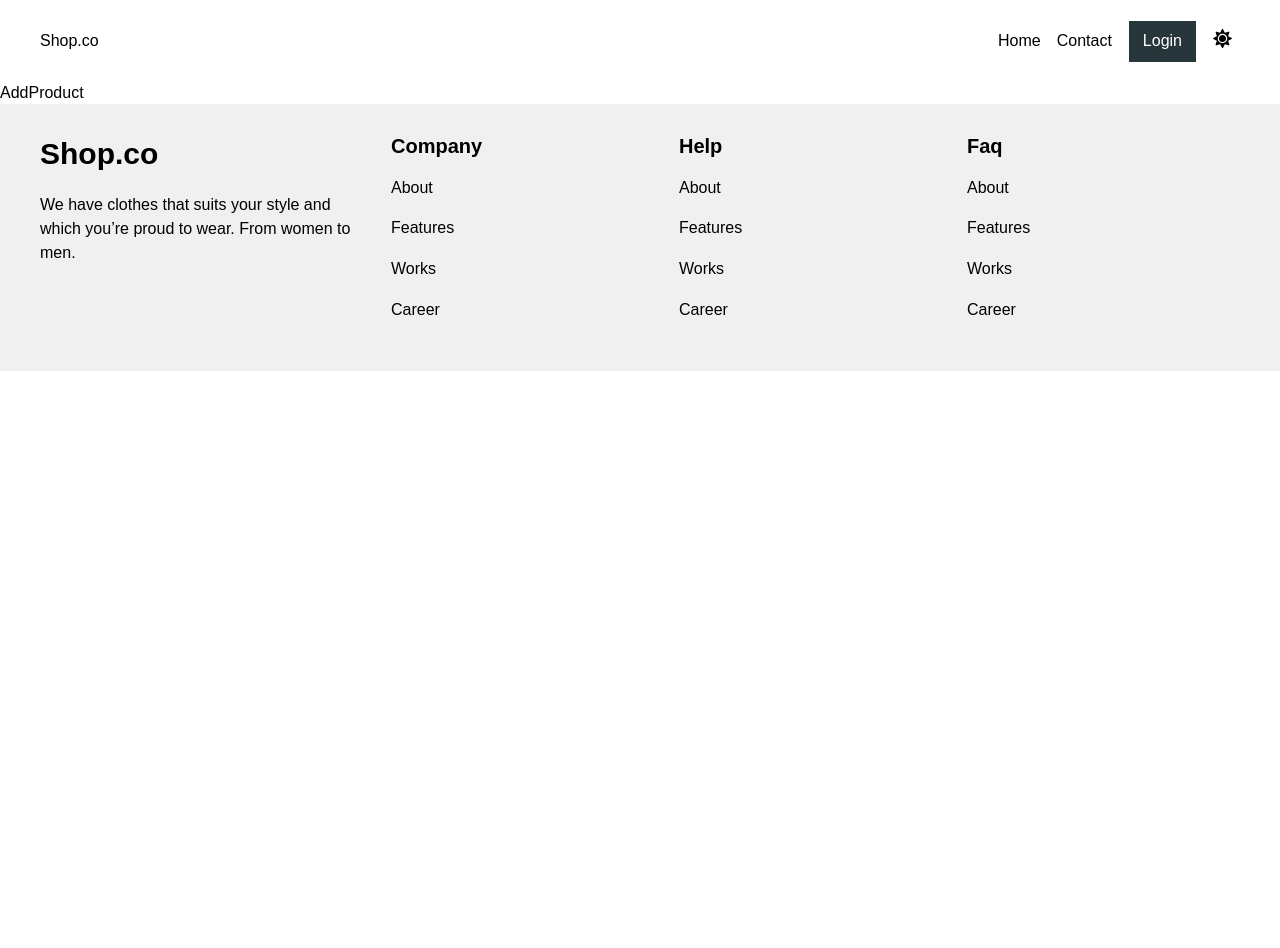
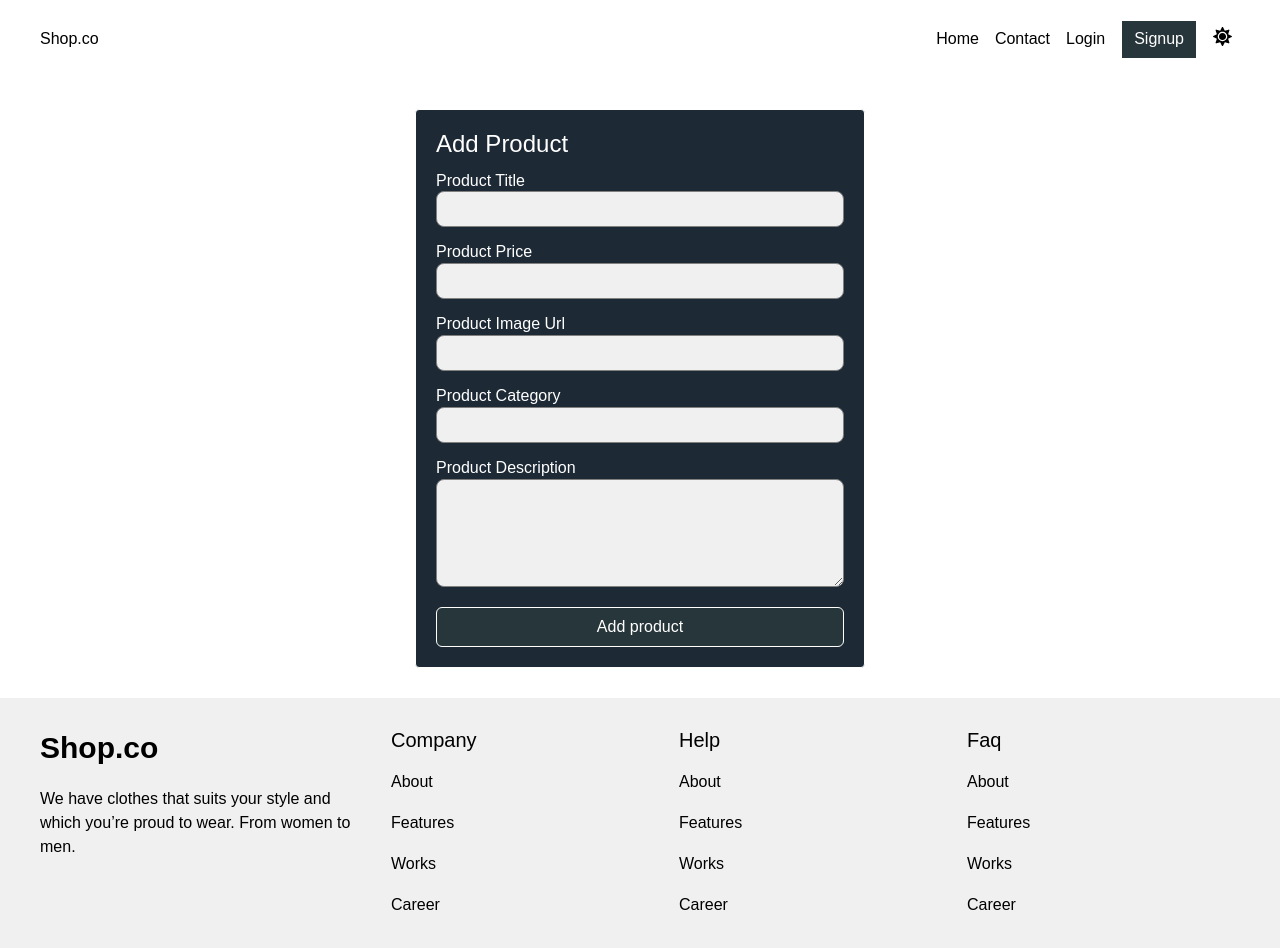
Before and after one commit to deekshantThapa/react-ecom, a React app: page /add-product in a window 1280 px wide. Shown: the top 948 px of the page. Before the commit the page ends 800 px from the top, so only its background shows below. Built offline with nearby package versions, Linux system fonts and the light colour scheme; no server answers; the database is empty; the HTML template or start-up script is replaced by a standard one.

Commit message:
adding products in firestore

```diff
--- a/src/assets/Css/Style.css
+++ b/src/assets/Css/Style.css
@@ -37,7 +37,7 @@ h5,
 h6 {
   line-height: 1.2;
   margin-bottom: 12px;
-  font-weight: 600;
+  font-weight: 500;
 }
 
 h1 {
@@ -153,6 +153,11 @@ section {
   padding: 30px 0;
 }
 
+button{
+  font-size: 16px;
+  font-family: var(--poppins-font);
+}
+
 .entry-header.text-center {
   text-align: center;
 }
@@ -161,18 +166,23 @@ section {
   margin-bottom: 30px;
 }
 
-.btn-primary {
-  background: var(--secondary);
-  font-family: var(--poppins-font);
+.btn-primary, .btn-secondary {
   cursor: pointer;
-  padding: 10px 14px;
-  color: var(--white);
+  padding: 8px 12px;
   border: 1px solid var(--white);
-  font-size: 16px;
   transition: all 0.3s linear 0s;
 }
 
-.btn-primary:hover {
+.btn-primary{
+  background: var(--secondary);
+  color: var(--white);
+}
+
+.btn-secondary{
+  border: 1px solid var(--gray);
+}
+
+.btn-primary:hover, .btn-secondary:hover {
   background: var(--primary);
   color: var(--white);
 }
@@ -323,6 +333,27 @@ nav a.active {
   margin-top: 5px;
 }
 
+/* product add update */
+
+.input-wrap {
+  margin-bottom: 15px;
+}
+
+.product-add-update form {
+  max-width: 450px;
+  margin: auto;
+  background: var(--dark-mode-bg);
+  color: var(--white);
+  padding: 20px;
+  border: 1px solid var(--white);
+  border-radius: 4px;
+}
+
+.product-add-update form .btn-primary{
+  border-radius: 6px;
+  width: 100%;
+  padding: 10px 14px;
+}
 
 /* footer start */
 
--- a/src/components/Navbar.jsx
+++ b/src/components/Navbar.jsx
@@ -39,14 +39,17 @@ export default function Navbar() {
         {user?.user?.email === 'admin@gmail.com' &&
         <li><NavLink to="dashboard">Dashboard</NavLink></li>}
 
-        {user?.user?.email && <li><NavLink to="cart">Cart</NavLink></li>}
+        {user?.user?.email && user?.user?.email !== 'admin@gmail.com' && <li><NavLink to="cart">Cart</NavLink></li>}
 
         <li><NavLink to="contact">Contact</NavLink></li>
 
         <li>{user?.user?.email ?
-          <Link className="btn-primary" onClick={handleLogout}>Logout</Link> :
-          <Link className="btn-primary" to={"/login"}>Login</Link>}
+          <Link onClick={handleLogout}>Logout</Link> :
+          <Link to={"/login"}>Login</Link>}
         </li>
+
+        {!user?.user?.email &&
+        <li><Link to={'/signup'} className="btn-primary">Signup</Link></li>}
 
         <li onClick={themeToggle}>
           {darkMode ? <FaMoon size={19} /> : <FaSun size={19} />}
--- a/src/components/ProtectedRoute/ProtectedRouteForUser.jsx
+++ b/src/components/ProtectedRoute/ProtectedRouteForUser.jsx
@@ -2,6 +2,7 @@ import { Navigate } from "react-router-dom";
 
 export default function ProtectedRouteForUser({children}) {
 
+    // parsing as we need the data in 'object' form
     const user = JSON.parse(localStorage.getItem('user'));
 
     if(user){
--- a/src/context/Data/MyState.jsx
+++ b/src/context/Data/MyState.jsx
@@ -1,6 +1,9 @@
-import { useState } from "react";
+import { useEffect, useState } from "react";
 import MyContext from "./MyContext"
-import { Navigate } from "react-router-dom";
+import { fireDB } from "../../firebase/FirebaseConfig";
+import { addDoc, collection, doc, onSnapshot, orderBy, query, QuerySnapshot, Timestamp } from "firebase/firestore";
+import { toast } from "react-toastify";
+import { useNavigate } from "react-router-dom";
 
 export default function myState(props) {
 
@@ -25,13 +28,105 @@ export default function myState(props) {
 
   const [loading, setLoading] = useState(false);
 
+  // 3. Products work around
+
+  const [products, setProducts] = useState({
+    title: null,
+    price: null,
+    imageUrl: null,
+    category: null,
+    description: null,
+    time: Timestamp.now(),
+    date: new Date().toLocaleString(
+      "en-US",
+      {
+        month: "short",
+        day: "2-digit",
+        year: "numeric"
+      }
+    )
+  })
+
+  // a. Adding product
+
+  const addProduct = async (e) => {
+
+    e.preventDefault();
+
+    setLoading(true);
+
+    try {
+
+      // adding product to firestore
+      const productRef = collection(fireDB, 'products');
+      await addDoc(productRef, products);
+      toast.success("Product added in database");
+
+      // calling 'getProduct' here function to instantly show the product in frontend once admin add the product
+      getProduct();
+
+      setLoading(false);
+
+      // setTimeout(() => {
+      //   navigate('/dashboard');
+      // }, 2000)
+
+    }
+    catch (error) {
+      console.log(error);
+      setLoading(false);
+    }
+  }
+
+  // b. Getting products
+
+  const [product, setProduct] = useState([]);
+
+  const getProduct = async () => {
+
+    setLoading(true);
+
+    try {
+
+      const q = query(
+        collection(fireDB, 'products'),
+        orderBy('time')
+      );
+
+      const productData = onSnapshot(q, QuerySnapshot => {
+
+        let productArray = [];
+        QuerySnapshot.forEach(doc => {
+          productArray.push({...doc.data(), id: doc.id})
+        })
+
+        setProduct(productArray);
+        setLoading(false);
+
+      })
+
+      return () => productData
+
+    } catch (error) {
+      toast.error("Couldn't get product");
+      console.log(error);
+      setLoading(false);
+    }
+  }
+
+  useEffect(() => {
+    getProduct()
+  }, [])
+
   return (
+
   <MyContext.Provider
 
-    value={{darkMode, themeToggle, loading, setLoading}}>
+    value={{darkMode, themeToggle, loading, setLoading, products, setProducts, addProduct, product, getProduct}}>
 
     {props.children}
 
   </MyContext.Provider>
+
   );
 }
--- a/src/layouts/RootLayout.jsx
+++ b/src/layouts/RootLayout.jsx
@@ -13,7 +13,7 @@ export default function RootLayout() {
 
   return (
     <>
-    <ToastContainer position="top-center" autoClose={3000} />
+    <ToastContainer position="top-center" autoClose={2000} />
     {!hideLayout && <Header />}
     <main>
       <Outlet />
--- a/src/pages/Admin/AddProduct.jsx
+++ b/src/pages/Admin/AddProduct.jsx
@@ -1,5 +1,56 @@
+import { useContext } from "react"
+import myContext from "../../context/Data/MyContext"
+
 export default function AddProduct() {
+
+  const context = useContext(myContext);
+  const {products, setProducts, addProduct, loading} = context;
+
   return (
-    <div>AddProduct</div>
+    <section className="product-add-update">
+      <div className="container">
+        <form action="" onSubmit={addProduct}>
+          <h3>Add Product</h3>
+          <div className="input-wrap">
+            <label htmlFor="">Product Title</label>
+            <input type="text" name="text" id="" required
+            value={products.title}
+            onChange={(e) => setProducts({...products, title: e.target.value})}
+            />
+          </div>
+          <div className="input-wrap">
+            <label htmlFor="">Product Price</label>
+            <input type="number" name="number" id="" required
+            value={products.price}
+            onChange={(e) => setProducts({...products, price: e.target.value})}
+            />
+          </div>
+          <div className="input-wrap">
+            <label htmlFor="">Product Image Url</label>
+            <input type="text" name="text" id="" required
+            value={products.imageUrl}
+            onChange={(e) => setProducts({...products, imageUrl: e.target.value})}
+            />
+          </div>
+          <div className="input-wrap">
+            <label htmlFor="">Product Category</label>
+            <input type="text" name="text" id="" required
+            value={products.category}
+            onChange={(e) => setProducts({...products, category: e.target.value})}
+            />
+          </div>
+          <div className="input-wrap">
+            <label htmlFor="">Product Description</label>
+            <textarea name="description" id="" rows={5}
+            value={products.description}
+            onChange={(e) => setProducts({...products, description: e.target.value})}>
+            </textarea>
+          </div>
+          <button className="btn-primary">
+            {loading ? <span className="loader"></span> : 'Add product' }
+          </button>
+        </form>
+      </div>
+    </section>
   )
 }
--- a/src/pages/Admin/Dashboard/Dashboard.jsx
+++ b/src/pages/Admin/Dashboard/Dashboard.jsx
@@ -1,5 +1,22 @@
+import { useContext } from "react";
+import { Link } from "react-router-dom";
+import myContext from "../../../context/Data/MyContext";
+
 export default function Dashboard() {
+
+  const context = useContext(myContext);
+  const {product} = context;
+
+  console.log(product);
+
+
   return (
-    <div>Dashboard</div>
+    <section className="dashboard">
+      <div className="container">
+        <h3>Hello admin</h3>
+        <Link to={'/add-product'} className="btn-primary">Add Product</Link>
+        <Link to={'/update-product'} className="btn-primary">Update Product</Link>
+      </div>
+    </section>
   )
 }
--- a/src/pages/Admin/UpdateProduct.jsx
+++ b/src/pages/Admin/UpdateProduct.jsx
@@ -1,5 +1,36 @@
 export default function UpdateProduct() {
   return (
-    <div>UpdateProduct</div>
+    <section className="product-add-update">
+      <div className="container">
+        <form action="">
+          <h3>Update Product</h3>
+          <div className="input-wrap">
+            <label htmlFor="">Product Title</label>
+            <input type="text" name="text" id="" required
+            />
+          </div>
+          <div className="input-wrap">
+            <label htmlFor="">Product Price</label>
+            <input type="number" name="number" id="" required
+            />
+          </div>
+          <div className="input-wrap">
+            <label htmlFor="">Product Image Url</label>
+            <input type="text" name="text" id="" required
+            />
+          </div>
+          <div className="input-wrap">
+            <label htmlFor="">Product Category</label>
+            <input type="text" name="text" id="" required
+            />
+          </div>
+          <div className="input-wrap">
+            <label htmlFor="">Product Description</label>
+            <textarea name="description" id="" rows={5}></textarea>
+          </div>
+          <button className="btn-primary">Update product</button>
+        </form>
+      </div>
+    </section>
   )
 }
--- a/src/pages/Home/Home.jsx
+++ b/src/pages/Home/Home.jsx
@@ -1,32 +1,7 @@
-import { useContext } from "react"
-import myContext from "../../context/Data/MyContext"
-import { useDispatch, useSelector } from "react-redux";
-import { addToCart, deleteFromCart } from "../../redux/CartSlice";
-
 export default function Home() {
-
-  const context = useContext(myContext);
-
-  // redux
-  const dispatch = useDispatch();
-  const cartItem = useSelector(state => state.cart)
-
-  const addCart = () => {
-    dispatch(addToCart('trouser'))
-  }
-
-  const deleteCart = () => {
-    dispatch(deleteFromCart('trouser'))
-  }
-
   return (
     <>
-    <section>
-      <div className="container">
-        <button onClick={() => addCart()}>add</button>
-        <button onClick={deleteCart}>delete</button>
-      </div>
-    </section>
+    <p>home</p>
     </>
   )
 }
```
Also changed, not shown: src/pages/Home/Home1.jsx (added, +32 -0 lines).
